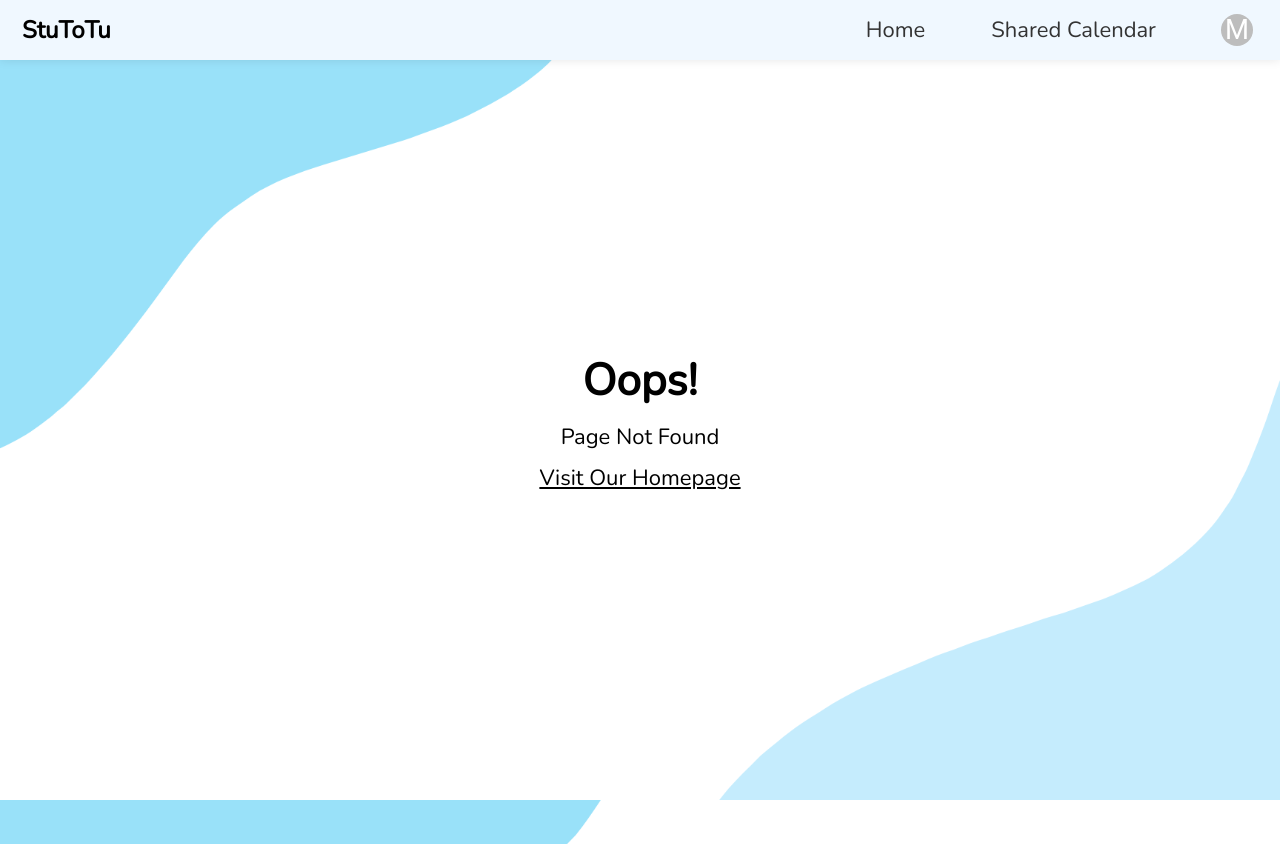
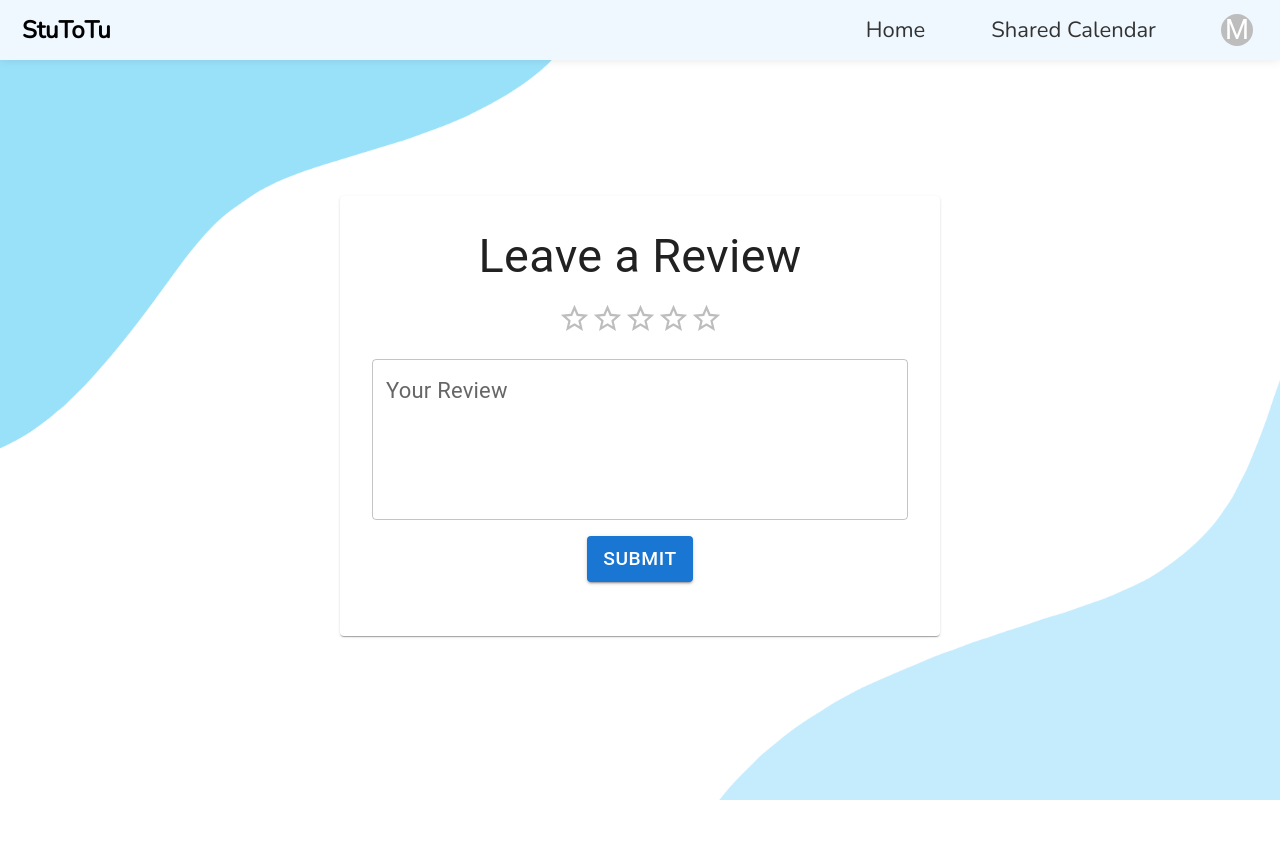
Before and after one commit to daronoh/StuToTu, a React (Create React App) app in the folder frontend/: page /LeaveReview in a window 1280 px wide. Before the commit this address had no page. After the commit the page ends 800 px from the top, so only its background shows below. Built offline with nearby package versions, Linux system fonts and the light colour scheme; no server answers; sample sign-in values are in the browser's storage.

Commit message:
frontend skeleton of review

```diff
--- a/frontend/src/App.js
+++ b/frontend/src/App.js
@@ -13,6 +13,7 @@ import Unauthorized from './components/Unauthorized';
 import Home from './components/Home';
 import useAuth from './hooks/useAuth';
 import ChatRoom from './components/chat/ChatRoom';
+import LeaveReview from './components/review/LeaveReview';
 
 function App() {
 
@@ -34,6 +35,7 @@ function App() {
         <Route path = "Profile" element={<Profile />} />
         <Route path = "Profile/:username" element={<Profile />} />
         <Route path = "Profile/Edit" element={<ProfileEdit />} />
+        <Route path = "LeaveReview" element={<LeaveReview />} />
         </Route>
         {}
         <Route path = "*" element={<Missing />} />
--- a/frontend/src/components/Profile.js
+++ b/frontend/src/components/Profile.js
@@ -273,7 +273,7 @@ const Profile = () => {
             </Grid>
             <Grid container spacing={2}>
                 <Grid item xs={12} >
-                    <Typography variant="h6" align="center">Reviews: </Typography>
+                    <Typography variant="h6" align="center">reviews: {profileData.avgRating}/5.0</Typography>
                 </Grid>
                 {profileData.reviews.length > 0 ? (
                     profileData.reviews.map((result, index) => (
--- /dev/null
+++ b/frontend/src/components/review/LeaveReview.js
@@ -0,0 +1,59 @@
+import React, { useState } from 'react';
+import { Box, Button, Card, Grid, Rating, TextField, Typography } from '@mui/material';
+
+const LeaveReview = ({ReviewForProfile}) => {
+    const [rating, setRating] = useState(0);
+    const [review, setReview] = useState('');
+    const [submitted, setSubmitted] = useState(false);
+
+    const handleSubmit = (event) => {
+        event.preventDefault();
+        // Handle form submission, e.g., send data to backend
+        console.log('Rating:', rating);
+        console.log('Review:', review);
+        setSubmitted(true);
+    };
+
+    return (
+        <Card sx={{ p: 4, maxWidth: 600, mx: 'auto', mt: 4 }}>
+            <Typography variant="h4" align="center" gutterBottom>
+                Leave a Review
+            </Typography>
+            {!submitted ? (
+                <Box component="form" onSubmit={handleSubmit}>
+                    <Grid container spacing={2}>
+                        <Grid item xs={12} align="center">
+                            <Rating
+                                name="rating"
+                                value={rating}
+                                onChange={(event, newValue) => setRating(newValue)}
+                            />
+                        </Grid>
+                        <Grid item xs={12}>
+                            <TextField
+                                label="Your Review"
+                                multiline
+                                rows={4}
+                                variant="outlined"
+                                fullWidth
+                                value={review}
+                                onChange={(e) => setReview(e.target.value)}
+                            />
+                        </Grid>
+                        <Grid item xs={12} align="center">
+                            <Button type="submit" variant="contained" color="primary">
+                                Submit
+                            </Button>
+                        </Grid>
+                    </Grid>
+                </Box>
+            ) : (
+                <Typography variant="h6" align="center">
+                    Thank you for your review!
+                </Typography>
+            )}
+        </Card>
+    );
+};
+
+export default LeaveReview;
```
